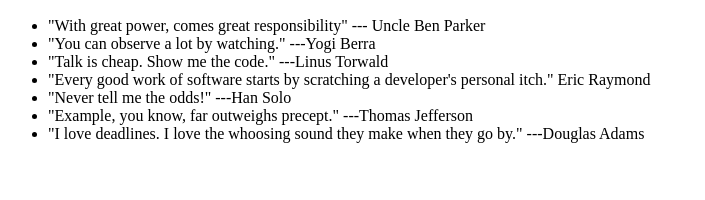
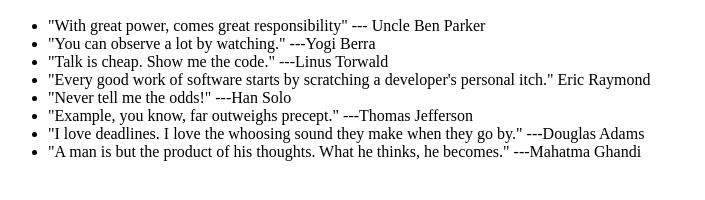
Before and after one commit to hendricksjoerg/0main_openSAP_repo, a plain HTML site: page index.html in a window 1280 px wide. Shown: the part 110-310 px from the top of the page, without its empty margins (0-705 px from the left). Drawn offline with Linux system fonts and the light colour scheme.

Commit message:
Mahatma Ghandi quote

```diff
--- a/index.html
+++ b/index.html
@@ -16,6 +16,7 @@
 			<li>"Never tell me the odds!" ---Han Solo</li>
 			<li>"Example, you know, far outweighs precept." ---Thomas Jefferson</li>
 			<li>"I love deadlines. I love the whoosing sound they make when they go by." ---Douglas Adams</li>
+			<li>"A man is but the product of his thoughts. What he thinks, he becomes." ---Mahatma Ghandi</li>
 		</ul>
 	</body>
 </html>
```
